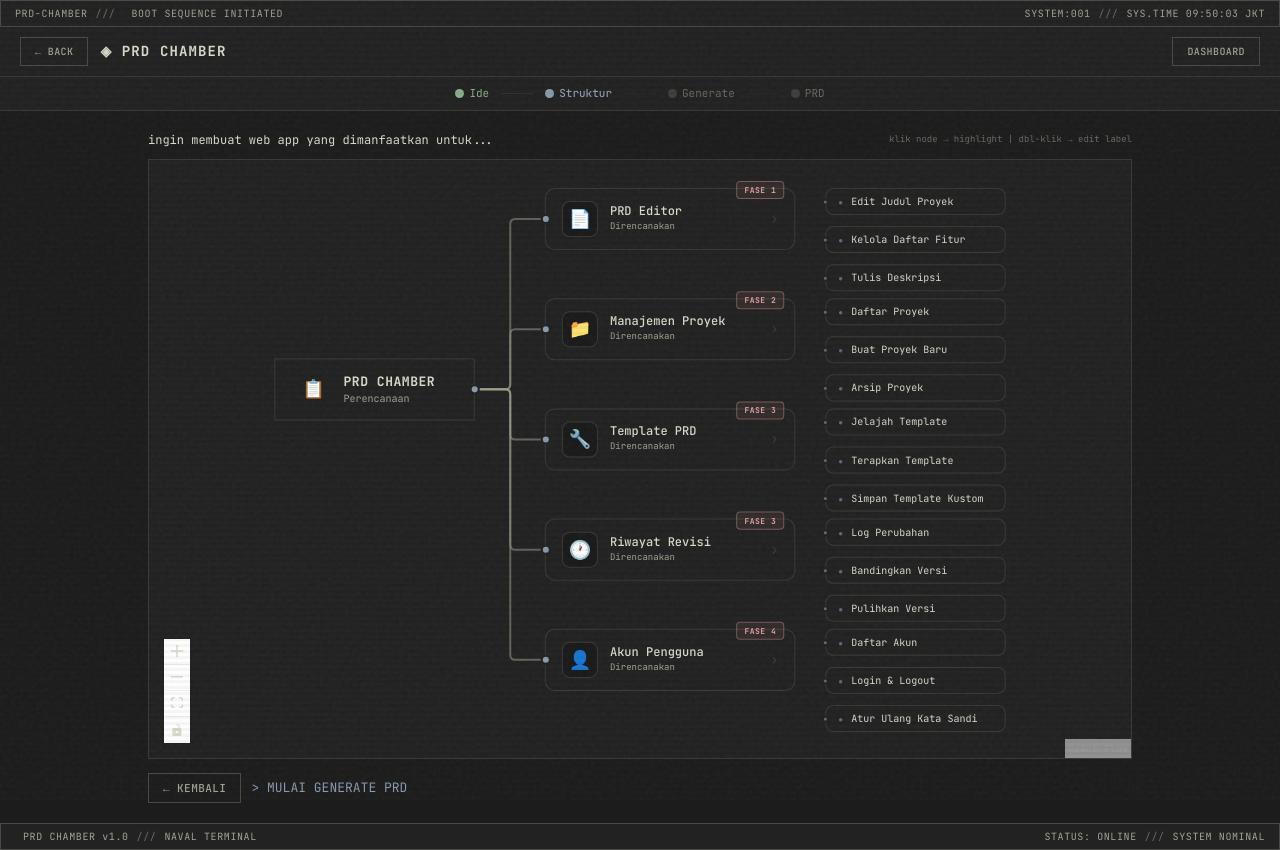
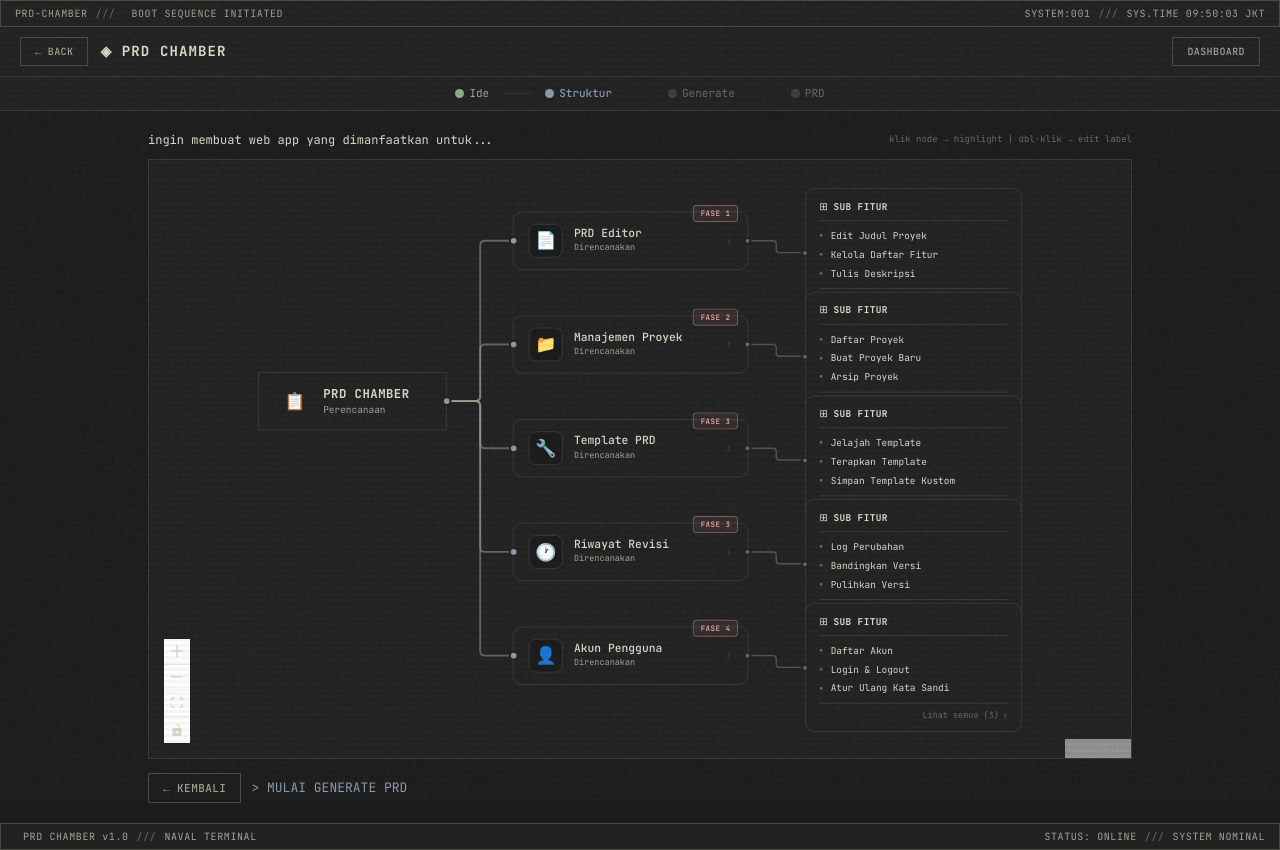
Before and after one commit to zettxh/prd-chamber, a React (Vite) app: page /project/1/structure in a window 1280 px wide. Built offline with nearby package versions, Linux system fonts and the light colour scheme.

Commit message:
refactor: sub-fitur jadi group node — 1 box SUB FITUR per phase dengan edge langsung

```diff
--- a/src/components/nodes/PhaseNode.tsx
+++ b/src/components/nodes/PhaseNode.tsx
@@ -31,6 +31,9 @@ export const PhaseNode = memo(function PhaseNode({ data, selected }: PhaseNodePr
     >
       <Handle type="target" position={Position.Left} style={{
         background: 'var(--accent)', width: 10, height: 10, border: '2px solid var(--bg-panel)',
+      }} />
+      <Handle type="source" position={Position.Right} style={{
+        background: 'var(--accent-dim)', width: 8, height: 8, border: '2px solid var(--bg-panel)',
       }} />
 
       {/* Icon */}
--- /dev/null
+++ b/src/components/nodes/SubFeatureGroupNode.tsx
@@ -0,0 +1,98 @@
+import { memo } from 'react';
+import { Handle, Position, type NodeProps } from '@xyflow/react';
+
+interface SubFeatureGroupData {
+  features: { name: string; description: string }[];
+}
+
+export const SubFeatureGroupNode = memo(function SubFeatureGroupNode({ data }: NodeProps) {
+  const typedData = data as unknown as SubFeatureGroupData;
+
+  return (
+    <div
+      style={{
+        background: 'var(--bg-panel)',
+        border: '1px solid var(--border)',
+        borderRadius: 10,
+        padding: '10px 14px',
+        minWidth: 230,
+        maxWidth: 260,
+      }}
+    >
+      <Handle
+        type="target"
+        position={Position.Left}
+        style={{
+          background: 'var(--accent-dim)',
+          width: 8,
+          height: 8,
+          border: '2px solid var(--bg-panel)',
+        }}
+      />
+
+      {/* Header */}
+      <div
+        style={{
+          display: 'flex',
+          alignItems: 'center',
+          gap: 6,
+          marginBottom: 8,
+          paddingBottom: 6,
+          borderBottom: '1px solid var(--border)',
+        }}
+      >
+        <span style={{ fontSize: 11 }}>⊞</span>
+        <span
+          style={{
+            fontFamily: 'var(--font-mono)',
+            fontSize: 10,
+            fontWeight: 600,
+            color: 'var(--text-primary)',
+            textTransform: 'uppercase',
+            letterSpacing: '0.04em',
+          }}
+        >
+          SUB FITUR
+        </span>
+      </div>
+
+      {/* Feature List */}
+      <div style={{ display: 'flex', flexDirection: 'column', gap: 5 }}>
+        {typedData.features.map((f, i) => (
+          <div
+            key={i}
+            style={{
+              display: 'flex',
+              alignItems: 'center',
+              gap: 8,
+              fontSize: 10,
+              color: 'var(--text-primary)',
+              fontFamily: 'var(--font-mono)',
+            }}
+          >
+            <span style={{ color: 'var(--accent-dim)', fontSize: 7, flexShrink: 0 }}>●</span>
+            <span>{f.name}</span>
+          </div>
+        ))}
+      </div>
+
+      {/* Footer */}
+      <div
+        style={{
+          marginTop: 8,
+          paddingTop: 6,
+          borderTop: '1px solid var(--border)',
+          fontSize: 9,
+          color: 'var(--text-muted)',
+          fontFamily: 'var(--font-mono)',
+          display: 'flex',
+          justifyContent: 'flex-end',
+          alignItems: 'center',
+          gap: 4,
+        }}
+      >
+        Lihat semua ({typedData.features.length}) <span>›</span>
+      </div>
+    </div>
+  );
+});
--- a/src/components/nodes/index.ts
+++ b/src/components/nodes/index.ts
@@ -1,9 +1,9 @@
 import { RootNode } from './RootNode';
 import { PhaseNode } from './PhaseNode';
-import { SubFeatureNode } from './SubFeatureNode';
+import { SubFeatureGroupNode } from './SubFeatureGroupNode';
 
 export const nodeTypes = {
   rootNode: RootNode,
   phaseNode: PhaseNode,
-  subFeatureNode: SubFeatureNode,
+  subFeatureGroupNode: SubFeatureGroupNode,
 } as const;
--- a/src/stores/structure.ts
+++ b/src/stores/structure.ts
@@ -107,40 +107,41 @@ const initialEdges: Edge[] = [
     style: { stroke: 'var(--text-secondary)', strokeWidth: 2, opacity: 0.5 } },
 ];
 
-/** Build all sub-feature nodes + edges upfront for all phases */
-function buildAllSubFeatures(): { nodes: Array<Node<any>>; edges: Edge[] } {
+/** Build one SubFeatureGroupNode per phase — single box wrapping all sub-features */
+function buildSubFeatureGroups(): { nodes: Array<Node<any>>; edges: Edge[] } {
   const nodes: Array<Node<any>> = [];
   const edges: Edge[] = [];
 
   for (const phase of initialNodes) {
     if (phase.data.isRoot || !phase.data.subFeatures?.length) continue;
-    const x = phase.position.x + 280;
-    const y = phase.position.y;
+    const x = phase.position.x + 310;
+    // Center the group vertically relative to the phase node
+    const phaseHeight = 90;
+    const groupHeight = 140;
+    const y = phase.position.y + (phaseHeight - groupHeight) / 2;
 
-    phase.data.subFeatures.forEach((sf, i) => {
     nodes.push({
-        id: `${phase.id}-sub-${i}`,
-        type: 'subFeatureNode',
-        position: { x, y: y + i * 38 },
-        data: { name: sf.name, description: sf.description },
+      id: `${phase.id}-group`,
+      type: 'subFeatureGroupNode',
+      position: { x, y },
+      data: { features: phase.data.subFeatures },
     });
     edges.push({
-        id: `e-${phase.id}-sub-${i}`,
+      id: `e-${phase.id}-group`,
       source: phase.id,
-        target: `${phase.id}-sub-${i}`,
+      target: `${phase.id}-group`,
       type: 'smoothstep',
       animated: false,
       style: { stroke: 'var(--accent-dim)', strokeWidth: 1.5, opacity: 0.7 },
-      });
     });
   }
 
   return { nodes, edges };
 }
 
-const { nodes: subNodes, edges: subEdges } = buildAllSubFeatures();
-const fullNodes: Array<Node<StructureNodeData>> = [...initialNodes, ...subNodes] as Array<Node<StructureNodeData>>;
-const fullEdges: Edge[] = [...initialEdges, ...subEdges];
+const { nodes: groupNodes, edges: groupEdges } = buildSubFeatureGroups();
+const fullNodes: Array<Node<StructureNodeData>> = [...initialNodes, ...groupNodes] as Array<Node<StructureNodeData>>;
+const fullEdges: Edge[] = [...initialEdges, ...groupEdges];
 
 export const useStructureStore = create<StructureStore>((set) => ({
   nodes: fullNodes,
```
Lines whose indentation alone changed are shown as unchanged.
